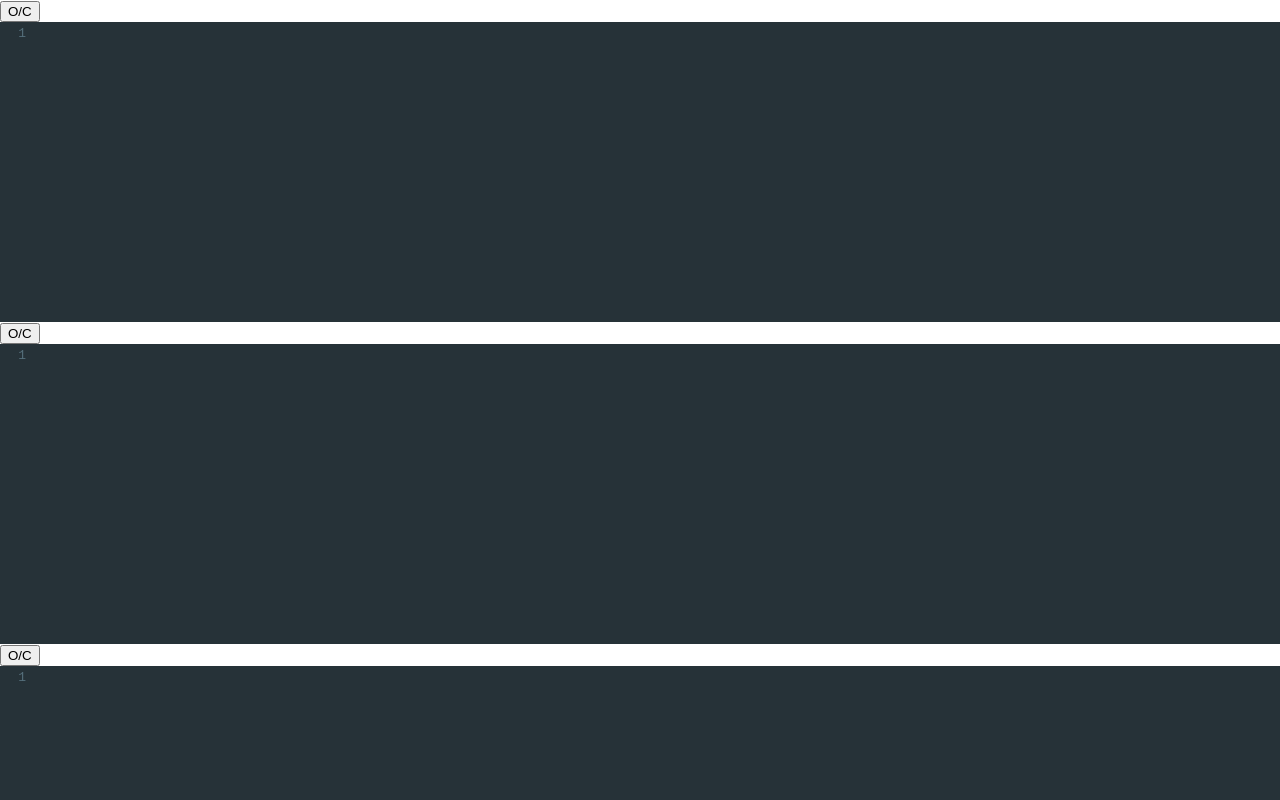
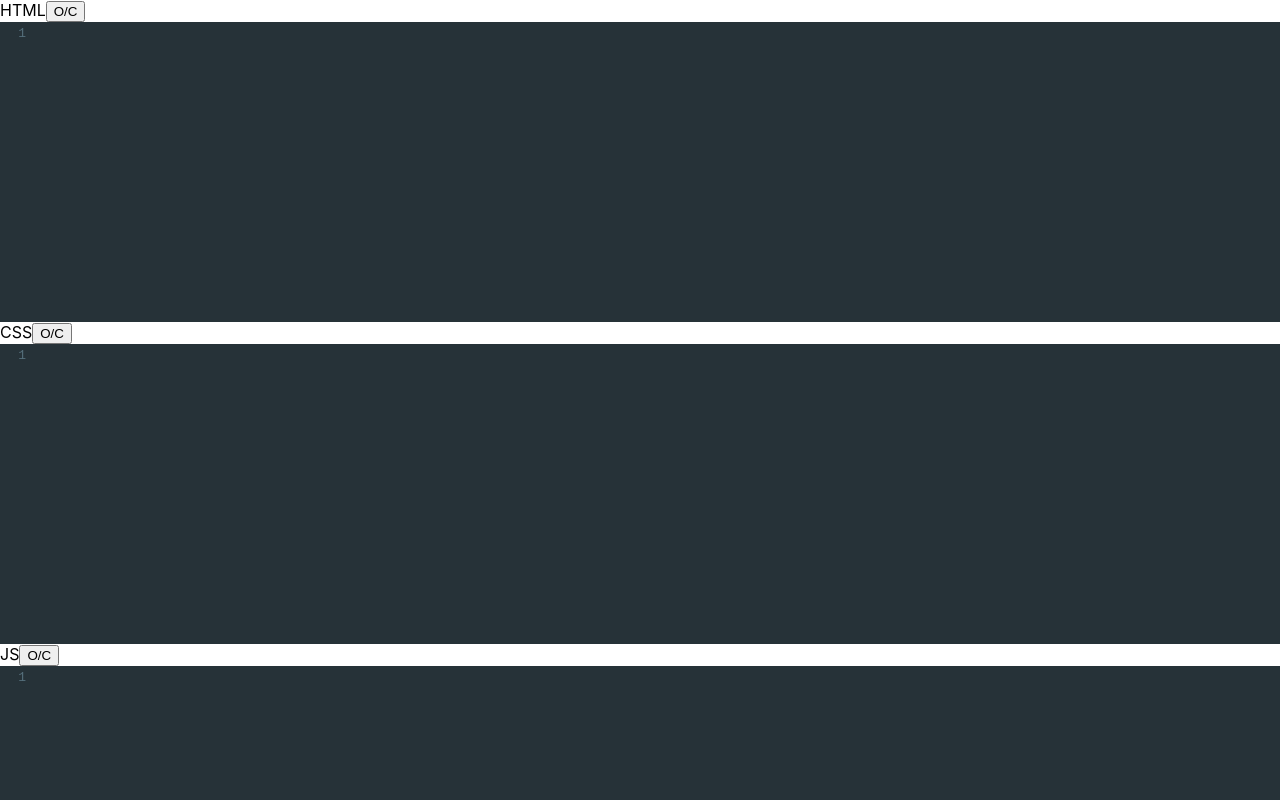
Before and after one commit to MarianaSouza/react-codepen, a React (Create React App) app: page / in a window 1280 px wide. Shown: the top 800 px of the page. Built offline with nearby package versions, Linux system fonts and the light colour scheme.

Commit message:
render Editors

```diff
--- a/src/components/App.js
+++ b/src/components/App.js
@@ -1,13 +1,31 @@
-import React from "react";
+import React, { useState } from "react";
 import Editor from "./Editor";
 
 function App() {
+	const [html, setHtml] = useState("");
+	const [css, setCss] = useState("");
+	const [js, setJs] = useState("");
 	return (
 		<>
 			<div className="pane top-pane">
-				<Editor />
-				<Editor />
-				<Editor />
+				<Editor
+					language="xml"
+					displayName="HTML"
+					value={html}
+					onChange={setHtml}
+				/>
+				<Editor
+					language="css"
+					displayName="CSS"
+					value={css}
+					onChange={setCss}
+				/>
+				<Editor
+					language="javascript"
+					displayName="JS"
+					value={js}
+					onChange={setJs}
+				/>
 			</div>
 			<div className="pane">
 				<iframe
```
